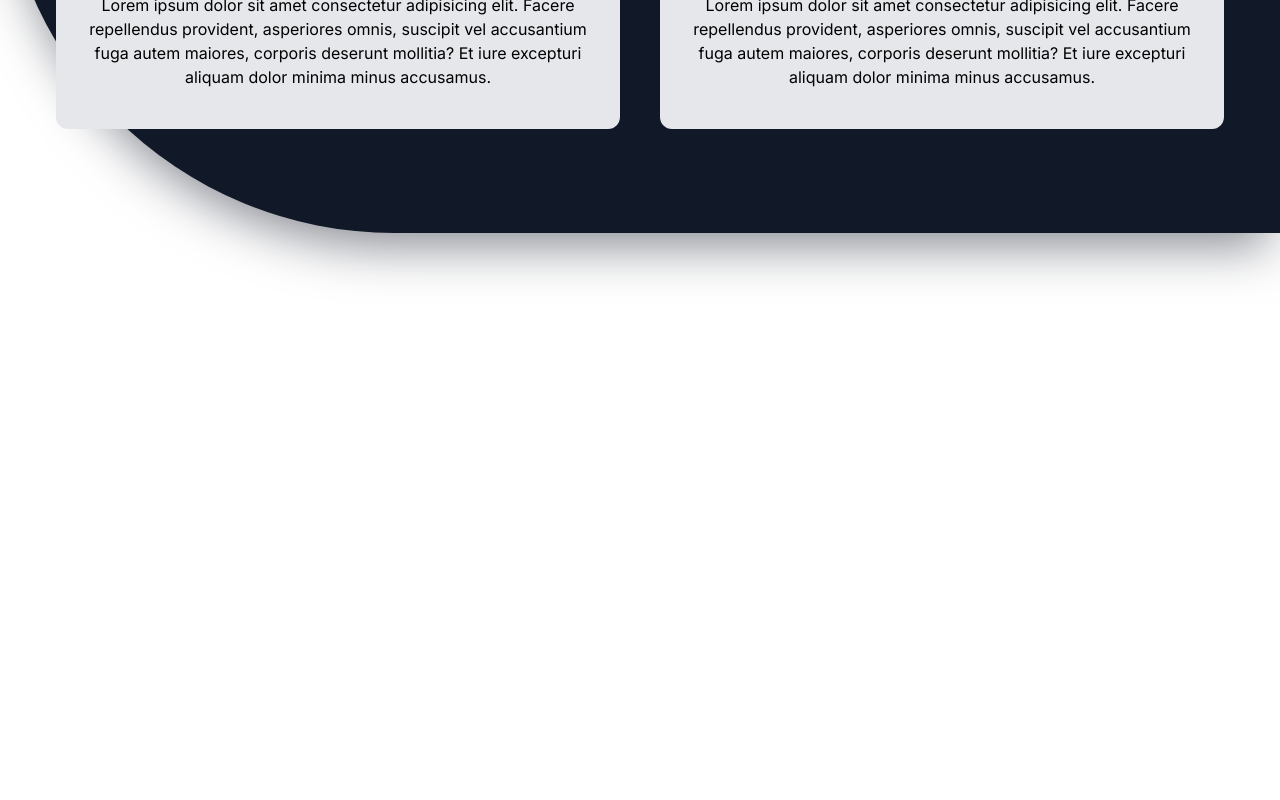
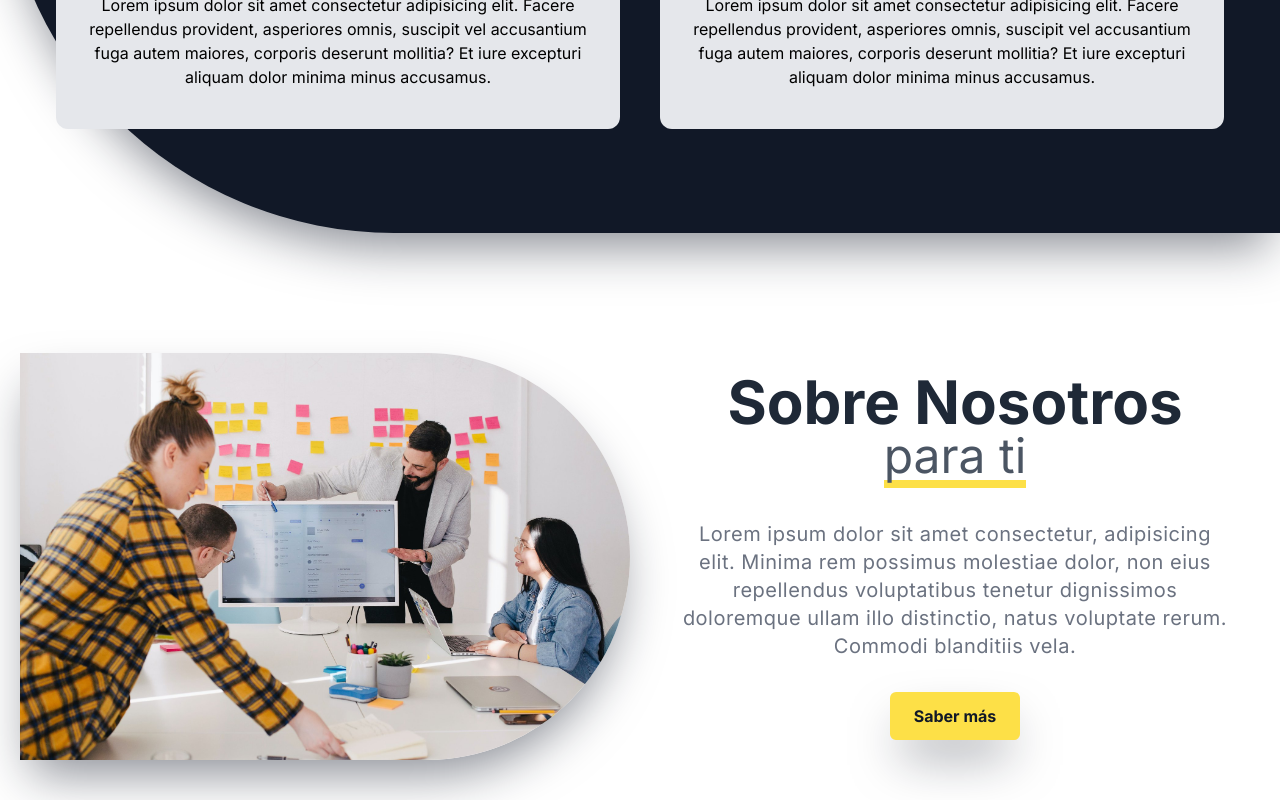
Before and after one commit to SegundoRP/ican_project, a Next.js app in the folder frontend/: page / in a window 1280 px wide. Shown: the part 1408-2208 px from the top of the page. Before the commit the page ends 1721 px from the top, so only its background shows below. Built offline with nearby package versions, Linux system fonts and the light colour scheme.

Commit message:
feat: :sparkles: The fourth team component was created and the image for the component was added

```diff
--- a/frontend/src/app/page.js
+++ b/frontend/src/app/page.js
@@ -1,6 +1,7 @@
 import Navbar from "@/components/Navbar";
 import Introduccion from "@/components/Introduccion";
 import Servicios from "@/components/Servicios";
+import Nosotros from "@/components/Nosotros";
 
 export default function Home() {
   return (
@@ -8,6 +9,7 @@ export default function Home() {
       <Navbar />
       <Introduccion />
       <Servicios />
+      <Nosotros />
     </main>
   );
 }
--- /dev/null
+++ b/frontend/src/components/Nosotros.jsx
@@ -0,0 +1,54 @@
+import Image from "next/image";
+
+export default function Nosotros() {
+  return (
+    <section
+      id="nosotros"
+      className="grid items-center text-center p-5 py-10 gap-7 md:grid md:grid-cols-1 md:gap-16 lg:grid-cols-2 lg:gap-5"
+    >
+      <div>
+        <Image
+          src="/team.jpeg"
+          alt=""
+          width={1600}
+          height={1600}
+          className="lg:rounded-r-full shadow-2xl shadow-gray-900/50"
+        />
+      </div>
+      <div className="">
+        <h2 className="text-5xl text-gray-800 font-bold md:text-6xl 2xl:text-7xl">
+          Sobre Nosotros
+        </h2>
+        <h3 className="text-4xl md:text-5xl 2xl:text-6xl text-gray-600 border-b-8 border-yellow-300 inline-block">
+          para ti
+        </h3>
+        <p className="text-pretty md:text-lg xl:text-xl tracking-wide text-gray-500 my-5 md:m-8 2xl:mx-20">
+          Lorem ipsum dolor sit amet consectetur, adipisicing elit. Minima rem
+          possimus molestiae dolor, non eius repellendus voluptatibus tenetur
+          dignissimos doloremque ullam illo distinctio, natus voluptate rerum.
+          Commodi blanditiis vela.
+        </p>
+        <button class="group relative inline-flex h-12 items-center justify-center overflow-hidden rounded-md bg-yellow-300 px-6 font-bold text-gray-900 shadow-2xl shadow-gray-900/50">
+          <div class="mr-0 w-0 -translate-x-[100%] opacity-0 transition-all duration-200 group-hover:mr-1 group-hover:w-5 group-hover:translate-x-0 group-hover:opacity-100">
+            <svg
+              width="15"
+              height="15"
+              viewBox="0 0 15 15"
+              fill="none"
+              xmlns="http://www.w3.org/2000/svg"
+              class="h-5 w-5"
+            >
+              <path
+                d="M8.14645 3.14645C8.34171 2.95118 8.65829 2.95118 8.85355 3.14645L12.8536 7.14645C13.0488 7.34171 13.0488 7.65829 12.8536 7.85355L8.85355 11.8536C8.65829 12.0488 8.34171 12.0488 8.14645 11.8536C7.95118 11.6583 7.95118 11.3417 8.14645 11.1464L11.2929 8H2.5C2.22386 8 2 7.77614 2 7.5C2 7.22386 2.22386 7 2.5 7H11.2929L8.14645 3.85355C7.95118 3.65829 7.95118 3.34171 8.14645 3.14645Z"
+                fill="currentColor"
+                fill-rule="evenodd"
+                clip-rule="evenodd"
+              ></path>
+            </svg>
+          </div>
+          <span>Saber más</span>
+        </button>
+      </div>
+    </section>
+  );
+}
```
Also changed, not shown: frontend/public/team.jpeg (added).
